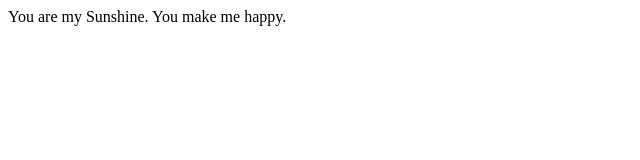
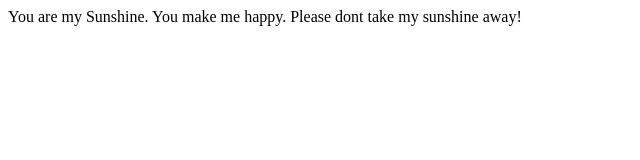
Before and after one commit to dapperdata/devops-library, a plain HTML site: page index.html in a window 1280 px wide. Shown: the whole page, without its empty margins (0-640 px from the left). Drawn offline with Linux system fonts and the light colour scheme.

Commit message:
Update index.html

```diff
--- a/index.html
+++ b/index.html
@@ -3,5 +3,6 @@
 <html>
 <body>
 You are my Sunshine. You make me happy.
+Please dont take my sunshine away!
 <body>
 </html>
```
